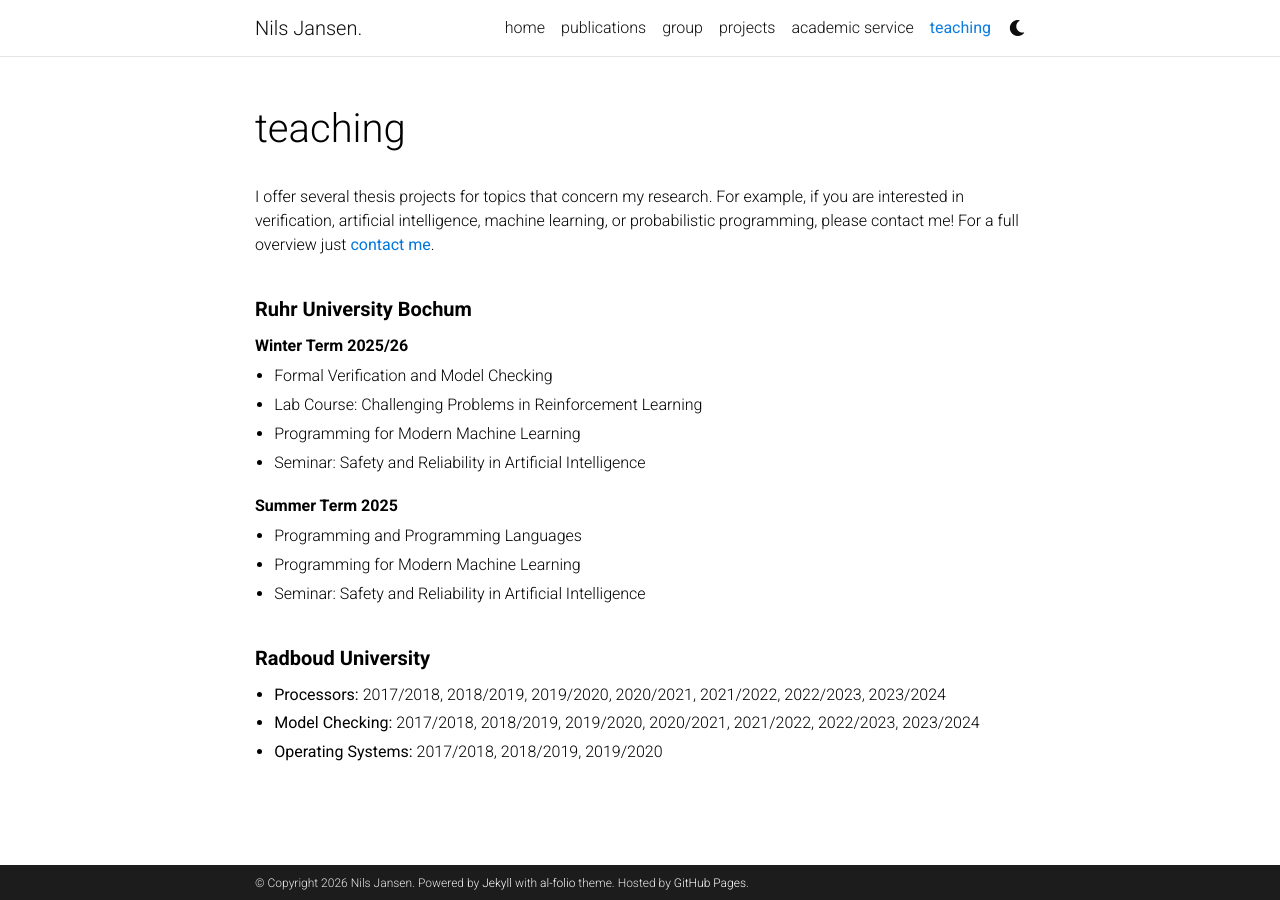
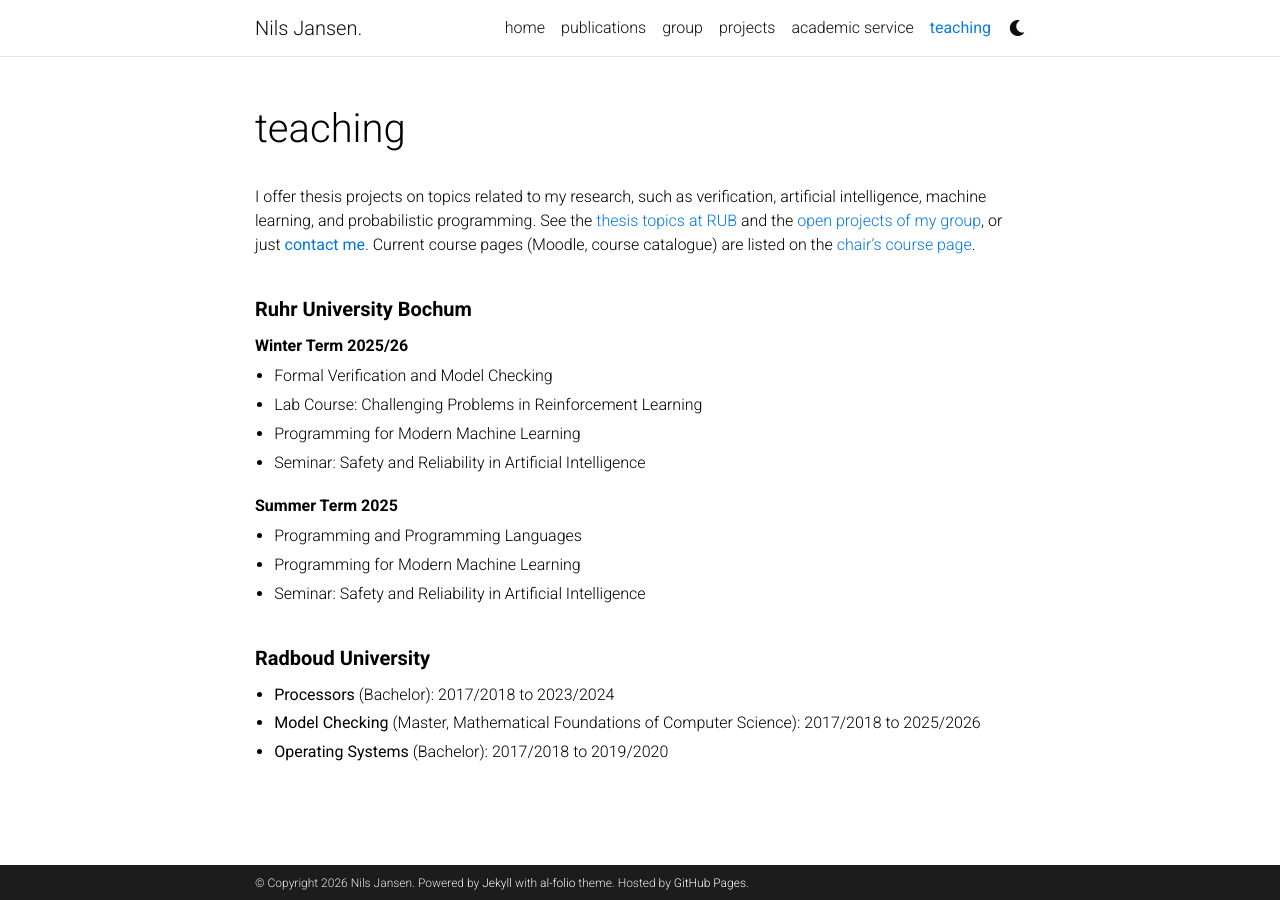
Before and after one commit to njansen123/njansen123.github.io, a Jekyll site: the page built from _pages/teaching.md, in a window 1280 px wide. Built offline with Jekyll 4.4.1, drawn with Linux system fonts in a browser that asks for light colours; comment, search, counter and statistics services are not loaded; a style sheet for code colours, icons or effects is not loaded.

Commit message:
Teaching: Model Checking through 2025/26, year ranges and levels, links to theses and course pages
Co-Authored-By: Claude Opus 5.5 <noreply@anthropic.com>
Claude-Session: https://claude.ai/code/session_01GhL6EQJyd4JpUX8UuWBmeQ

```diff
--- a/_pages/teaching.md
+++ b/_pages/teaching.md
@@ -27,7 +27,7 @@ nav_order: 5
 .teaching-list li { margin-bottom: 0.3rem; }
 </style>
 
-I offer several thesis projects for topics that concern my research. For example, if you are interested in verification, artificial intelligence, machine learning, or probabilistic programming, please contact me! For a full overview just <a href="mailto:n.jansen@rub.de"><b>contact me</b></a>.
+I offer thesis projects on topics related to my research, such as verification, artificial intelligence, machine learning, and probabilistic programming. See the <a href="https://informatik.rub.de/en/research/chairs/aifm/theses/" target="_blank">thesis topics at RUB</a> and the <a href="https://ai-fm.org/projects/" target="_blank">open projects of my group</a>, or just <a href="mailto:n.jansen@rub.de"><b>contact me</b></a>. Current course pages (Moodle, course catalogue) are listed on the <a href="https://informatik.rub.de/en/research/chairs/aifm/courses/" target="_blank">chair's course page</a>.
 
 <div class="teaching-section mt-4">
 <h2 class="category">Ruhr University Bochum</h2>
@@ -52,8 +52,8 @@ I offer several thesis projects for topics that concern my research. For example
 <h2 class="category">Radboud University</h2>
 
 <ul class="teaching-list">
-  <li><b>Processors:</b> 2017/2018, 2018/2019, 2019/2020, 2020/2021, 2021/2022, 2022/2023, 2023/2024</li>
-  <li><b>Model Checking:</b> 2017/2018, 2018/2019, 2019/2020, 2020/2021, 2021/2022, 2022/2023, 2023/2024</li>
-  <li><b>Operating Systems:</b> 2017/2018, 2018/2019, 2019/2020</li>
+  <li><b>Processors</b> (Bachelor): 2017/2018 to 2023/2024</li>
+  <li><b>Model Checking</b> (Master, Mathematical Foundations of Computer Science): 2017/2018 to 2025/2026</li>
+  <li><b>Operating Systems</b> (Bachelor): 2017/2018 to 2019/2020</li>
 </ul>
 </div>
```
